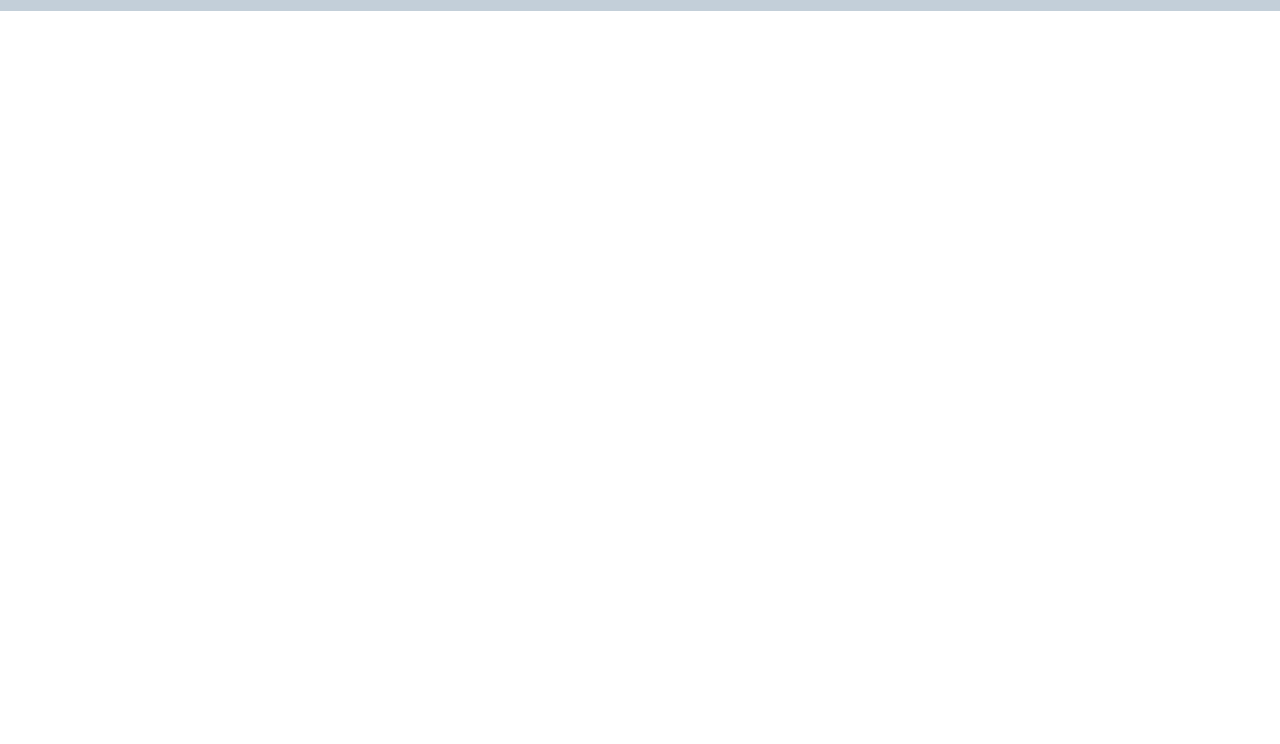
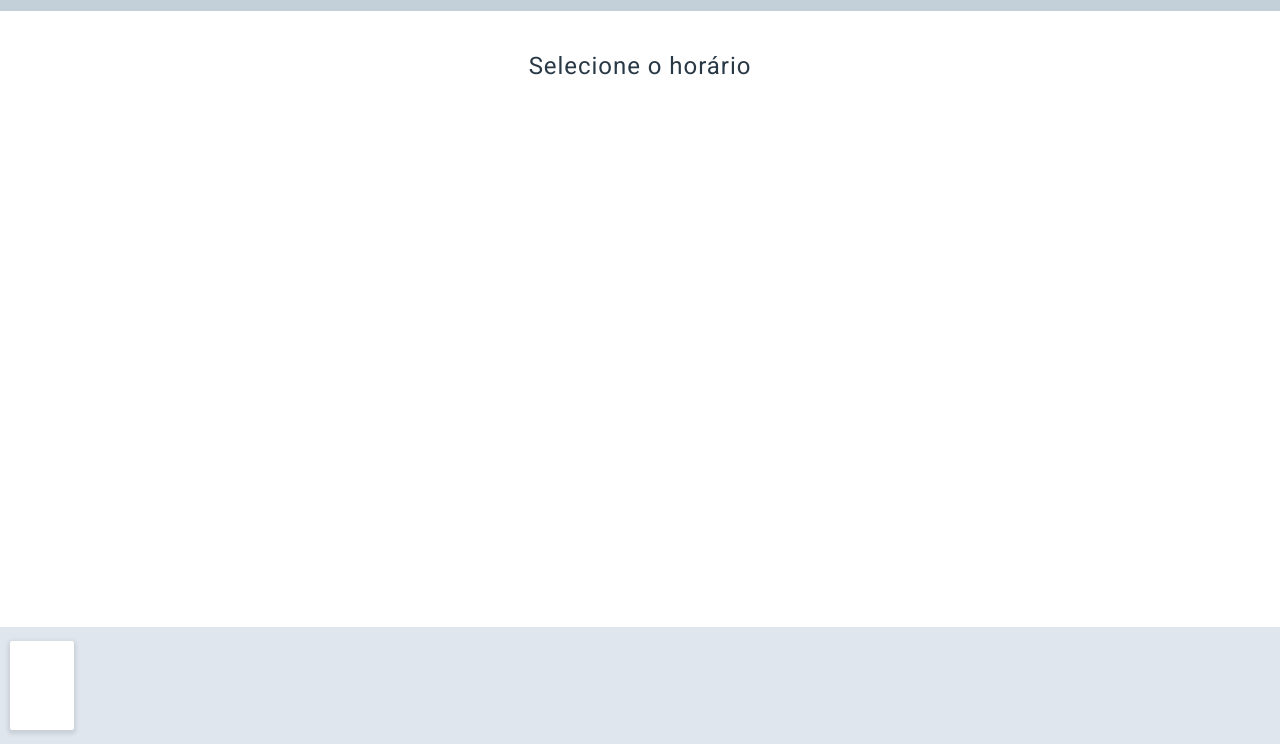
Before and after one commit to lucasfranchini/cineflex, a React app: page /sessoes/1 in a window 1280 px wide. Shown: the part 56-800 px from the top of the page. Built offline with nearby package versions, Linux system fonts and the light colour scheme; no server answers.

Commit message:
criando footer e pedindo para o servidor o filme

```diff
--- a/package.json
+++ b/package.json
@@ -3,6 +3,7 @@
   "version": "0.1.0",
   "private": true,
   "dependencies": {
+    "axios": "^0.21.1",
     "react": "^17.0.2",
     "react-dom": "^17.0.2",
     "react-router-dom": "^5.2.0",
--- /dev/null
+++ b/src/Components/Footer/Footer.js
@@ -0,0 +1,12 @@
+import "./footer.css";
+
+export default function Footer(props){
+    return (
+        <div className="footer">
+            <div className="movie">
+                <img src={props.img} alt={props.title}/>
+            </div>
+            <span>{props.title}</span>
+        </div>
+    );
+}
--- /dev/null
+++ b/src/Components/Footer/footer.css
@@ -0,0 +1,27 @@
+.footer{
+    background-color: #DFE6ED;
+    position: fixed;
+    display: flex;
+    align-items: center;
+    left: 0;
+    bottom: 0;
+    height: 117px;
+    width: 100%;
+    padding: 14px 10px;
+    font-size: 26px;
+    line-height: 30px;
+    color: #293845;
+}
+.footer .movie{
+    width: 64px;
+    height: 89px;
+    padding: 8px;
+    margin-right: 14px;
+    margin-bottom: 0px;
+    box-shadow: 0px 2px 4px 2px rgba(0, 0, 0, 0.1);
+    border-radius: 2px;
+    background-color: #fff;
+}
+img{
+    width: 100%;
+}
--- a/src/Components/Home/Home.js
+++ b/src/Components/Home/Home.js
@@ -1,28 +1,22 @@
 import "./Home.css";
 import Movie from "../Movie/Movie";
+import {useState,useEffect} from "react";
+import axios from "axios";
 
 export default function Home(props){
-    const movies = [
-        {
-            id: 1,
-            img: "https://cafecomnerd.com.br/wp-content/uploads/2020/09/2067-filme-ficcao-cientifica-humanidade-em-busca-de-oxigenio-utilizando-viagem-no-tempo.jpg"
-        },
-        {
-            id: 2,
-            img: "https://upload.wikimedia.org/wikipedia/pt/e/e6/Enola_Holmes_poster.jpeg"
-        },
-        {
-            id: 3,
-            img: "https://upload.wikimedia.org/wikipedia/pt/e/e6/Enola_Holmes_poster.jpeg"
-        }
-    ]
+    const [movies,setMovies] = useState([]);
+    useEffect(()=>{
+        const promise = axios.get("https://mock-api.bootcamp.respondeai.com.br/api/v2/cineflex/movies");
+        promise.then((answer)=>{setMovies(answer.data)})
+    },[]);
+    console.log(movies);
     return (
         <div className="content">
             <div className="title">
                 Selecione o filme
             </div>
             <ul>
-                {movies.map((movie)=><Movie key={movie.id} movie={movie} changeId={props.changeId}/>)}
+                {movies.map((movie)=><Movie key={movie.id} movie={movie}/>)}
             </ul>
         </div>
     );
--- a/src/Components/Movie/Movie.css
+++ b/src/Components/Movie/Movie.css
@@ -4,6 +4,7 @@
     padding: 8px;
     margin-bottom: 11px;
     box-shadow: 0px 2px 4px 2px rgba(0, 0, 0, 0.1);
+    border-radius: 3px;
 }
 img{
     width: 100%;
--- a/src/Components/Movie/Movie.js
+++ b/src/Components/Movie/Movie.js
@@ -4,9 +4,9 @@ import {Link} from "react-router-dom";
 export default function Movie(props){
     const {movie} = props;
     return (
-        <Link to={`/sessoes/${movie.id}`} onClick={()=> props.changeId(movie.id)}>
+        <Link to={`/sessoes/${movie.id}`}>
             <li className="movie">
-                <img src={movie.img} alt={movie.img}/>
+                <img src={movie.posterURL} alt={movie.title}/>
             </li>
         </Link>
 
--- /dev/null
+++ b/src/Components/Session/Session.js
@@ -0,0 +1,29 @@
+import "./session.css";
+import Footer from "../Footer/Footer";
+import {useParams} from "react-router-dom";
+import {useState,useEffect} from "react";
+import axios from "axios";
+
+export default function Session(){
+    const [movie,setMovie] = useState({});
+    const id = (useParams().idFilme);
+    useEffect(()=>{
+        const promise= axios.get(`https://mock-api.bootcamp.respondeai.com.br/api/v2/cineflex/movies/${id}/showtimes`);
+        promise.then((answer)=>setMovie(answer.data))
+    },[]);
+    console.log(movie);
+
+
+    return (
+        <>
+            <div className="content">
+                <div className="title">
+                    Selecione o horário
+                </div>
+                <ul>
+                </ul>
+            </div>
+            <Footer img="" title=""/>
+        </>
+    );
+}
--- /dev/null
+++ b/src/Components/Session/session.css
@@ -0,0 +1,13 @@
+.content{
+    margin-top: 67px;
+    color: #293845;
+}
+.title{
+    display: flex;
+    justify-content: center;
+    align-items: center;
+    font-size: 24px;
+    line-height: 28px;
+    letter-spacing: 0.04em;
+    height: 110px;
+}
--- a/src/index.js
+++ b/src/index.js
@@ -4,17 +4,17 @@ import React from "react";
 import {BrowserRouter,Switch,Route} from "react-router-dom";
 import Home from "./Components/Home/Home";
 import Header from "./Components/Header/Header";
-import Session from "./Components/Session";
+import Session from "./Components/Session/Session";
 
 function App(){
-	const [selectedId, setSelectedId] = React.useState(0);
+
 
     return (
 		<BrowserRouter>
             <Header/>
 			<Switch>
 				<Route path="/" exact>
-                    <Home changeId={setSelectedId}/>
+                    <Home/>
 				</Route>
 				<Route path="/sessoes/:idFilme" exact>
                     <Session/>
```
Also changed, not shown: src/Components/Session.js (deleted, +0 -7 lines), 1 other file.
